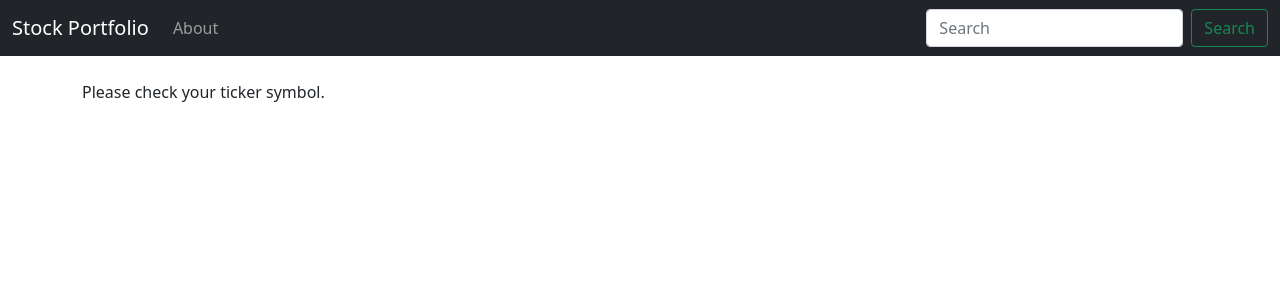
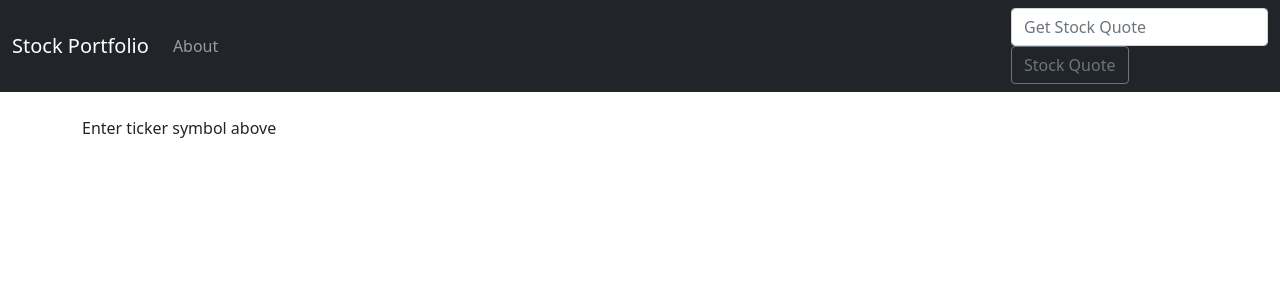
Before and after one commit to haikirei/djangostock, a Django app: page / in a window 1280 px wide. Shown: the top 300 px of the page. Run offline with Django 4.2, Linux system fonts and the light colour scheme; data that the repository does not hold is empty.

Commit message:
creating search for stock

```diff
--- a/stocks/quotes/templates/base.html
+++ b/stocks/quotes/templates/base.html
@@ -20,13 +20,16 @@
           </button>
           <div class="collapse navbar-collapse" id="navbarSupportedContent">
             <ul class="navbar-nav me-auto mb-2 mb-lg-0">
+
               <li class="nav-item">
                 <a class="nav-link" href="{% url 'about' %}">About</a>
               </li>
+
             </ul>
-            <form class="d-flex">
-              <input class="form-control me-2" type="search" placeholder="Search" aria-label="Search">
-              <button class="btn btn-outline-success" type="submit">Search</button>
+            <form action="{% url 'home' %}" class="form-inline my-2 my-lg-0" method="POST">
+              {% csrf_token %}
+              <input class="form-control mr-sm-2" type="search" placeholder="Get Stock Quote" aria-label="Search" name="ticker">
+              <button class="btn btn-outline-secondary my-2 my-sm-0" type="submit">Stock Quote</button>
             </form>
           </div>
         </div>
--- a/stocks/quotes/templates/home.html
+++ b/stocks/quotes/templates/home.html
@@ -1,5 +1,9 @@
 {% extends 'base.html' %}
 {% block content %}
+
+{% if ticker %}
+    {{ ticker }}
+{% endif %}
 
 {% if api %}
     {% if api == "Error" %}
--- a/stocks/quotes/views.py
+++ b/stocks/quotes/views.py
@@ -3,13 +3,18 @@ from django.shortcuts import render
 def home(request):
     import requests
     import json
-    # pk_ebfa12885d9f421fbc30a04d37231325
-    api_request = requests.get("https://cloud.iexapis.com/stable/stock/aapl/quote?token=pk_ebfa12885d9f421fbc30a04d37231325")
-    try:
-        api = json.loads(api_request.content)
-    except Exception as e:
-        api = "Error"
-    return render(request, 'home.html', {'api':api})
+
+    if request.method == 'POST':
+        ticker = request.POST['ticker']
+        api_request = requests.get("https://cloud.iexapis.com/stable/stock/" + ticker + "/quote?token=pk_ebfa12885d9f421fbc30a04d37231325")
+
+        try:
+            api = json.loads(api_request.content)
+        except Exception as e:
+            api = "Error"
+        return render(request, 'home.html', {'api': api})
+    else:
+        return render(request, 'home.html', {'ticker': "Enter ticker symbol above"})
 
 def about(request):
     return render(request, 'about.html', {})
```
